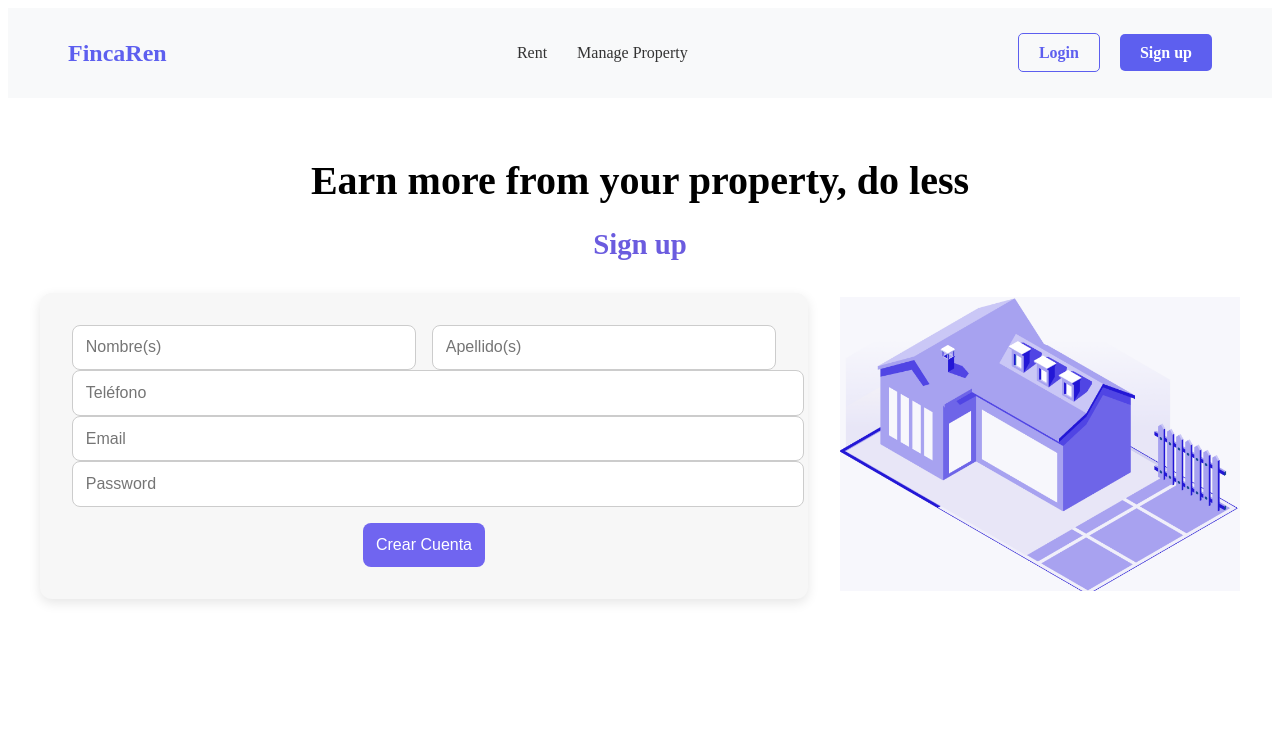
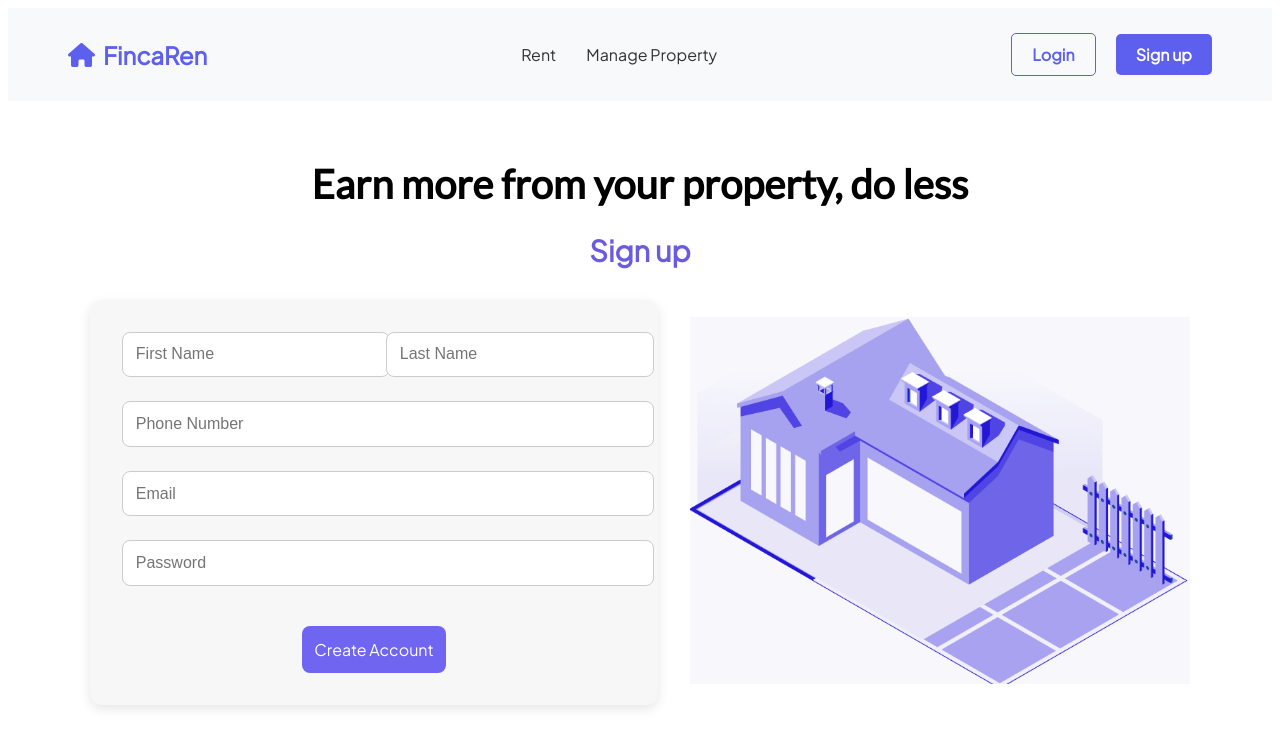
Before and after one commit to JDC-GG/FrontFinca, an Angular app: page /registro in a window 1280 px wide. Shown: the top 748 px of the page. Built offline with nearby package versions, Linux system fonts and the light colour scheme.

Commit message:
mejora diseño

```diff
--- a/angular.json
+++ b/angular.json
@@ -21,6 +21,7 @@
             ],
             "tsConfig": "tsconfig.app.json",
             "assets": [
+              "src/assets",
               {
                 "glob": "*/",
                 "input": "public"
--- a/package.json
+++ b/package.json
@@ -13,7 +13,7 @@
   "dependencies": {
     "@angular/common": "19.2.8",
     "@angular/compiler": "19.2.8",
-    "@angular/core": "19.2.8",
+    "@angular/core": "^19.2.8",
     "@angular/forms": "^19.2.0",
     "@angular/platform-browser": "^19.2.0",
     "@angular/platform-browser-dynamic": "^19.2.0",
--- a/src/app/app.components.css
+++ b/src/app/app.components.css
@@ -1,6 +1,9 @@
 /* app.component.css */
+.navbar, .nav-links a, .nav-buttons a, .logo {
+  font-family: 'Plus Jakarta Sans', sans-serif;
+}
 .container {
-  font-family: 'Poppins', sans-serif;
+  font-family:'Plus Jakarta Sans', sans-serif;
   color: #333;
 }
 
@@ -12,11 +15,22 @@
   background-color: #f8f9fa;
 }
 
+/*.logo {
+  font-size: 24px;
+  font-weight: bold;
+  color: #5d5fef;
+}*/
+
 .logo {
   font-size: 24px;
   font-weight: bold;
   color: #5d5fef;
+  display: flex;
+  align-items: center;
+  gap: 8px; /* separa el ícono del texto */
+  text-decoration: none;
 }
+
 
 .nav-links {
   list-style: none;
--- a/src/app/app.components.html
+++ b/src/app/app.components.html
@@ -1,5 +1,6 @@
 <nav class="navbar">
-  <div class="logo">FincaRen</div>
+  <a class="logo" routerLink="/">
+    <i class="fas fa-home"></i> FincaRen</a>
   <ul class="nav-links">
     <li><a routerLink="/arriendos" routerLinkActive="active">Rent</a></li>
     <li><a routerLink="/propiedades" routerLinkActive="active">Manage Property</a></li>
--- a/src/app/components/auth/login/login.component.css
+++ b/src/app/components/auth/login/login.component.css
@@ -1,5 +1,12 @@
+.login-header h1 {
+  font-family: 'Lato', sans-serif;
+}
+.login-header p, .login-header h2, .login-form h2, .btn-submit {
+  font-family: 'Plus Jakarta Sans', sans-serif;
+}
+
 .login-container {
-    max-width: 1200px;
+    max-width: 1000px;
     margin: 0 auto;
     padding: 2rem;
     text-align: center;
@@ -9,6 +16,13 @@
     font-size: 2.5rem;
     margin-bottom: 0.5rem;
     font-weight: bold;
+  }
+
+  .login-header h2 {
+    font-size: 1.5rem;
+    margin-bottom: 0.5rem;
+    font-weight: bold;
+    color: #2B0936;
   }
 
   .login-header p {
@@ -27,9 +41,9 @@
 
   .login-form {
     background-color: #f7f7f7;
-    padding: 2rem;
+    padding: 1.5rem;
     border-radius: 12px;
-    flex: 1;
+    flex: 0 0 320px;
     min-width: 300px;
     box-shadow: 0px 4px 12px rgba(0, 0, 0, 0.1);
   }
@@ -72,7 +86,7 @@
   }
 
   .login-image img {
-    max-width: 400px;
+    max-width: 500px;
     width: 100%;
     height: auto;
   }
--- a/src/app/components/auth/login/login.component.html
+++ b/src/app/components/auth/login/login.component.html
@@ -2,11 +2,11 @@
     <div class="login-header">
       <h1>Let´s hunt for your rental dream residence</h1>
       <p>Explore our range of beautiful properties with the addition of separate accommodation suitable for you.</p>
+      <h2>Login</h2>
     </div>
 
     <div class="login-content">
       <form [formGroup]="loginForm" (ngSubmit)="onSubmit()" class="login-form">
-        <h2>Login</h2>
         <input type="email" placeholder="Email" formControlName="email" />
         <input type="password" placeholder="Password" formControlName="password" />
         <button type="submit" class="btn-submit">Login</button>
--- a/src/app/components/auth/registro/registro.component.css
+++ b/src/app/components/auth/registro/registro.component.css
@@ -1,5 +1,12 @@
+.signup-header h1 {
+  font-family: 'Lato', sans-serif;
+}
+.signup-header p, .signup-header h2, .signup-form h2, .btn-submit {
+  font-family: 'Plus Jakarta Sans', sans-serif;
+}
+
 .signup-container {
-  max-width: 1200px;
+  max-width: 1100px;
   margin: 0 auto;
   padding: 2rem;
   text-align: center;
@@ -36,7 +43,9 @@
 
 .signup-form .form-row {
   display: flex;
-  gap: 1rem;
+  flex-wrap: wrap;
+  gap: 1.5rem;
+  /*margin-bottom: 1.5rem; */
 }
 
 .signup-form input {
@@ -46,6 +55,14 @@
   font-size: 1rem;
   width: 100%;
   background-color: white;
+}
+
+.signup-form .form-group {
+  flex: 1;
+  min-width: 240px;
+  display: flex;
+  flex-direction: column;
+  margin-bottom: 1.5rem;
 }
 
 .signup-form input:focus {
@@ -71,7 +88,7 @@
 }
 
 .signup-image img {
-  max-width: 400px;
+  max-width: 500px;
   width: 100%;
   height: auto;
 }
--- a/src/app/components/auth/registro/registro.component.html
+++ b/src/app/components/auth/registro/registro.component.html
@@ -7,14 +7,27 @@
     <div class="signup-content">
       <form [formGroup]="registroForm" (ngSubmit)="onSubmit()" class="signup-form">
         <div class="form-row">
-          <input type="text" placeholder="Nombre(s)" formControlName="nombre" />
-          <input type="text" placeholder="Apellido(s)" formControlName="apellido" />
+          <div class="form-group">
+            <input type="text" placeholder="First Name" formControlName="nombre" />
+          </div>
+          <div class="form-group">
+            <input type="text" placeholder="Last Name" formControlName="apellido" />
+          </div>
         </div>
-        <input type="text" placeholder="Teléfono" formControlName="telefono" />
-        <input type="email" placeholder="Email" formControlName="email" />
-        <input type="password" placeholder="Password" formControlName="password" />
 
-        <button type="submit" class="btn-submit">Crear Cuenta</button>
+        <div class="form-group">
+          <input type="text" placeholder="Phone Number" formControlName="telefono" />
+        </div>
+
+        <div class="form-group">
+          <input type="email" placeholder="Email" formControlName="email" />
+        </div>
+
+        <div class="form-group">
+          <input type="password" placeholder="Password" formControlName="password" />
+        </div>
+
+        <button type="submit" class="btn-submit">Create Account</button>
       </form>
 
       <div class="signup-image">
--- a/src/app/components/home/home.component.html
+++ b/src/app/components/home/home.component.html
@@ -6,22 +6,22 @@
           You'll soon be able to use our service and discover new places and sights.
           All you need to do is activate your account via the email we sent you.
         </p>
-        <button class="cta-button">Activa tu cuenta aquí</button>
+        <button class="cta-button">Activate your account here</button>
 
         <div class="stats">
           <div>
             <h2>10k+ renters</h2>
-            <p>creen en nuestro servicio</p>
+            <p>trust our service</p>
           </div>
           <div>
             <h2>10k+ properties</h2>
-            <p>y fincas listas para habitar</p>
+            <p>and country houses ready to move in</p>
           </div>
         </div>
       </div>
 
       <div class="image-content">
-        <img src="assets/images/Casa2.png" alt="House Image" />
+        <img src="assets/images/Casa2.jpeg" alt="House Image" />
       </div>
     </div>
   </div>
--- a/src/index.html
+++ b/src/index.html
@@ -3,6 +3,9 @@
 <head>
   <meta charset="utf-8">
   <title>PrimerProyecto</title>
+  <link href="https://fonts.googleapis.com/css2?family=Plus+Jakarta+Sans&display=swap" rel="stylesheet">
+  <link href="https://fonts.googleapis.com/css2?family=Lato&display=swap" rel="stylesheet">
+  <link rel="stylesheet" href="https://cdnjs.cloudflare.com/ajax/libs/font-awesome/6.4.0/css/all.min.css">
   <base href="/">
   <meta name="viewport" content="width=device-width, initial-scale=1">
   <link rel="icon" type="image/x-icon" href="favicon.ico">
```
Also changed, not shown: 1 other file (tests, documents, lock files or other folders).
